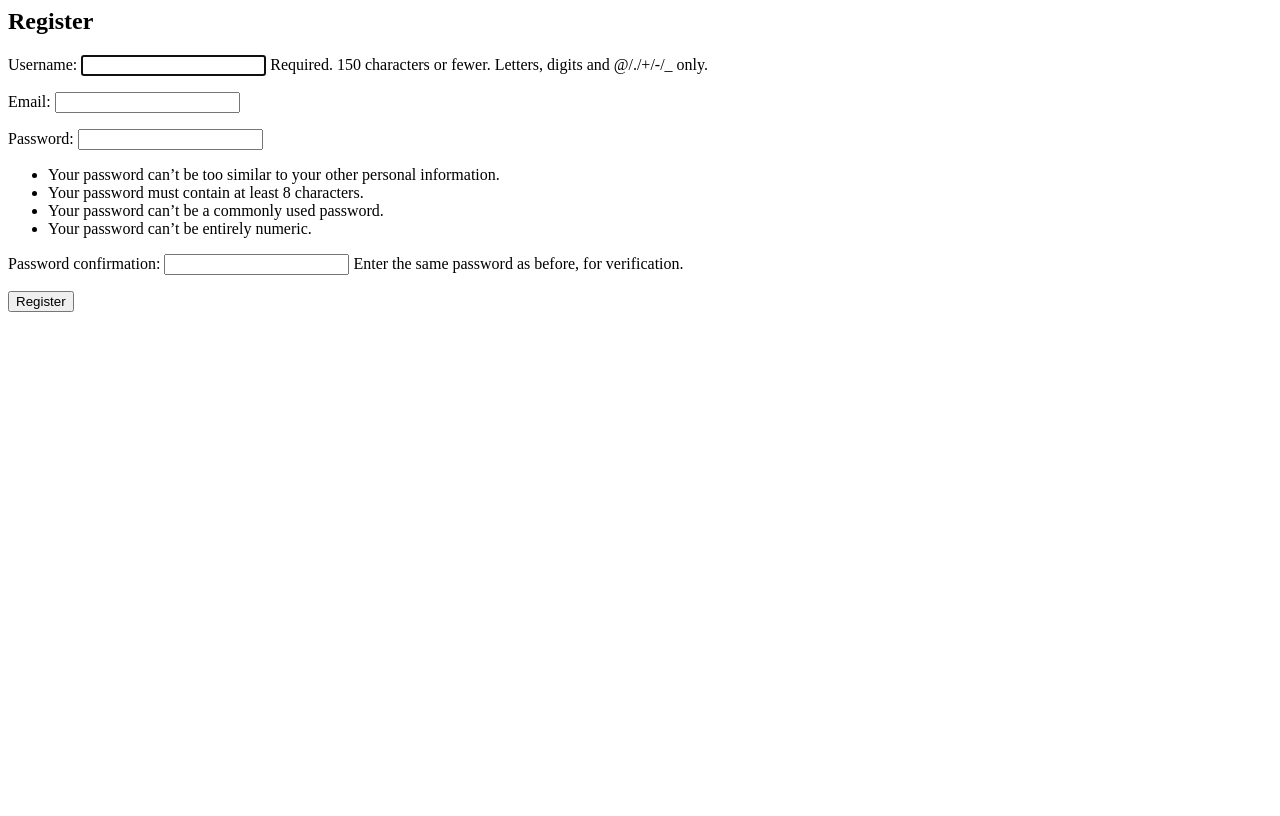
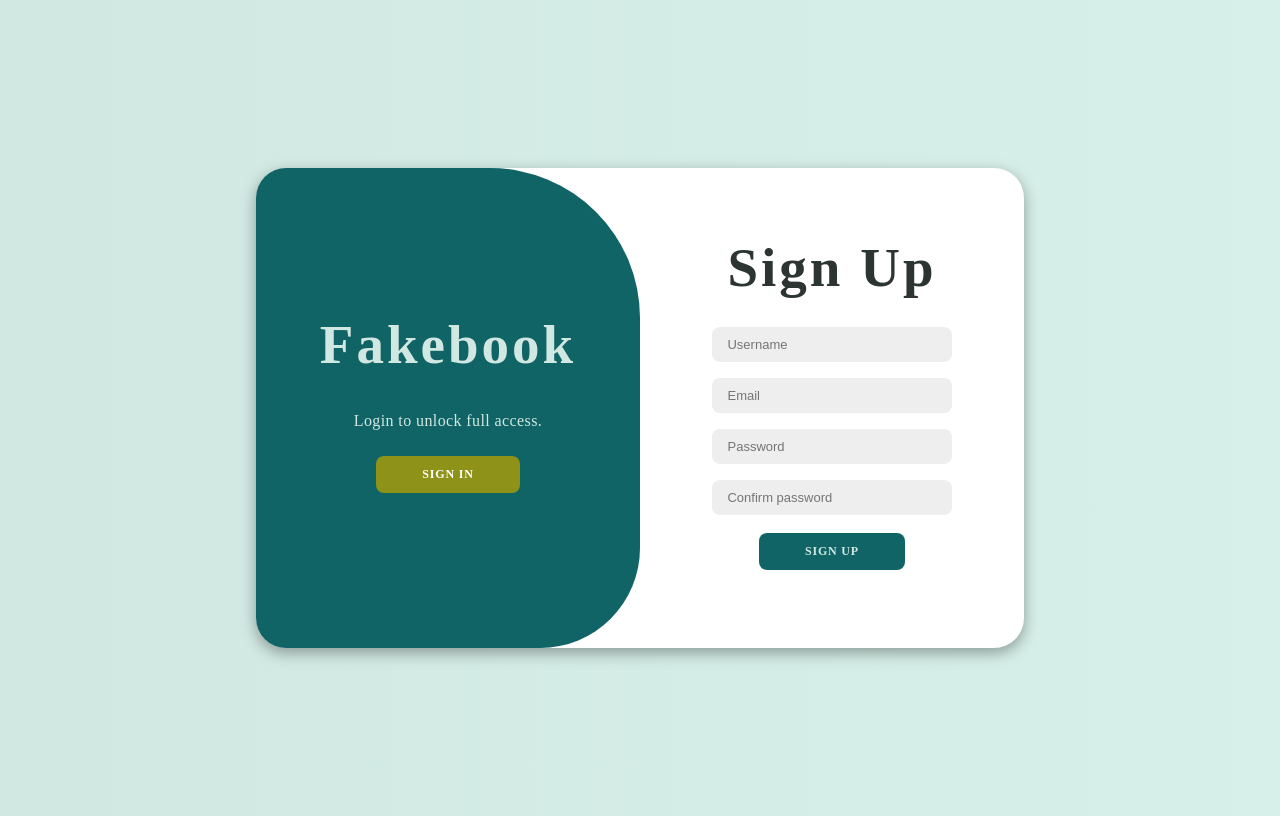
Before and after one commit to mehdi-zerouak/Projet_L2_Web_Dev, a Django app: page /register/ in a window 1280 px wide. Before the commit the page ends 312 px from the top, so only its background shows below. Run offline with Django 4.2, Linux system fonts and the light colour scheme; some web fonts are replaced.

Commit message:
register page styles + some bug fixes

```diff
--- a/static/styles/users/register.css
+++ b/static/styles/users/register.css
@@ -139,12 +139,9 @@ input{
     width: 100%;
     outline: none;
 }
-#password2{
-    border: none;
-    margin: 8px 0;
-    padding: 10px 15px;
-    font-size: 13px;
-    border-radius: 8px;
-    width: 130%;
-    outline: none;
+
+.error-message {
+    color: red;
+    font-size: 14px;
+    margin-top: 5px;
 }
--- a/users/templates/users/friends-list.html
+++ b/users/templates/users/friends-list.html
@@ -84,7 +84,7 @@
 
     {% else %}  <!---------------------------------------->
 
-    <h2>{{user.username}} friends</h2>
+    <h2>{{this_user.username}} friends</h2>
     {% if friends %}
         <div class="friends-container">
         {% for friend in friends %}
@@ -100,7 +100,7 @@
         {% endfor %}
         </div>
     {% else %}
-        <h4>You have 0 friends</h4>
+        <h4>{{this_user.username}} have 0 friends</h4>
     {% endif %}
 
     {% endif %}  <!---------------------------------------->
--- a/users/templates/users/register.html
+++ b/users/templates/users/register.html
@@ -1,16 +1,42 @@
 {% load static %}
+<!DOCTYPE html>
 <html lang="en">
 <head>
     <meta charset="UTF-8">
     <meta name="viewport" content="width=device-width, initial-scale=1.0">
-    <title> Fakebook - Register </title>
+    <title>Fakebook | Sign up</title>
+    <link rel="stylesheet" href="{% static 'styles/users/register.css' %}">
+
 </head>
 <body>
-            <h2>Register</h2>
-            <form method="post">
+    <div class="container">
+        <div class="sign-up-form">
+            <h1>Fakebook</h1>
+            <p>Login to unlock full access.</p>
+            <a href="{% url 'user:u-login' %}"><button id="sign-up-butt"> SIGN IN</button></a>
+
+        </div>
+        <div class="sign-in-form">
+            <form method="POST">
                 {% csrf_token %}
-                {{ form.as_p }}
-                <button type="submit">Register</button>
+                <h1 id="sign-header"> Sign Up</h1>
+                <input type="text" id="usename" placeholder="Username" required name="username">
+                <input type="email" id="email" placeholder="Email" required name="email">
+                <input type="password" id="password1" placeholder="Password" required name="password1">
+                <input type="password" id="password1" placeholder="Confirm password" required name="password2">
+                <button id="sign-in-butt" type="submit"> SIGN UP</button>
+                {% if form.errors %}
+                    <div class="error-message">
+                        {% for field, error_list in form.errors.items %}
+                            {% for error in error_list %}
+                            {{ error }}
+                            {% endfor %}
+                        {% endfor %}
+                    </div>
+                {% endif %}
             </form>
+        </div>
+    </div>
+
 </body>
 </html>
--- a/users/views.py
+++ b/users/views.py
@@ -21,8 +21,7 @@ from django.core.mail import send_mail
 
 # Create your views here.
 def home(request):
-    # just to check user auth state, we can delete this later
-    return render(request , 'users/index.html')
+    return redirect('blog:b-home')
 
 # login view
 class Login(LoginView):
@@ -31,7 +30,7 @@ class Login(LoginView):
     redirect_authenticated_user = True
 
     def get_success_url(self):
-        return reverse_lazy('user:u-home')
+        return reverse_lazy('blog:b-home')
 
 # Register view
 class Register(CreateView):
@@ -63,7 +62,7 @@ class Register(CreateView):
                         fail_silently=False,
                     )
         # redirect
-        return HttpResponseRedirect(reverse_lazy('user:u-home'))
+        return HttpResponseRedirect(reverse_lazy('blog:b-home'))
 
 # costum reset password view
 def custom_password_reset(request):
```
Also changed, not shown: static/styles/users/login.css (+14 -3 lines), users/templates/users/login.html (+13 -7 lines), db.sqlite3.
